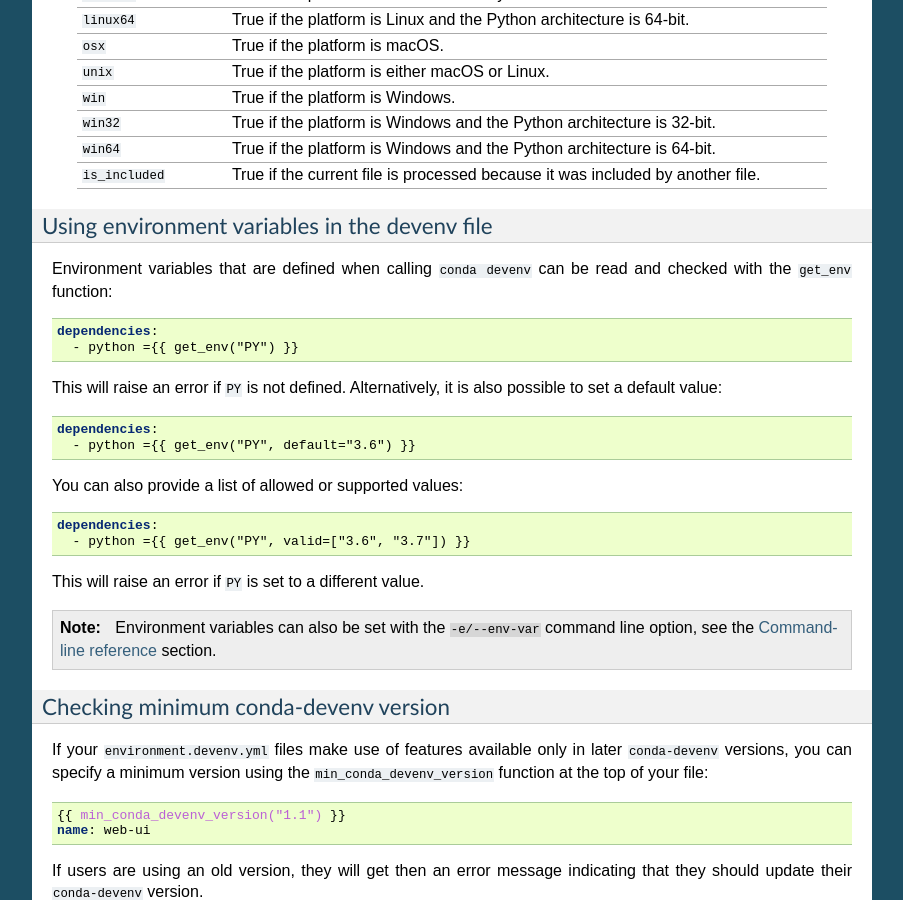
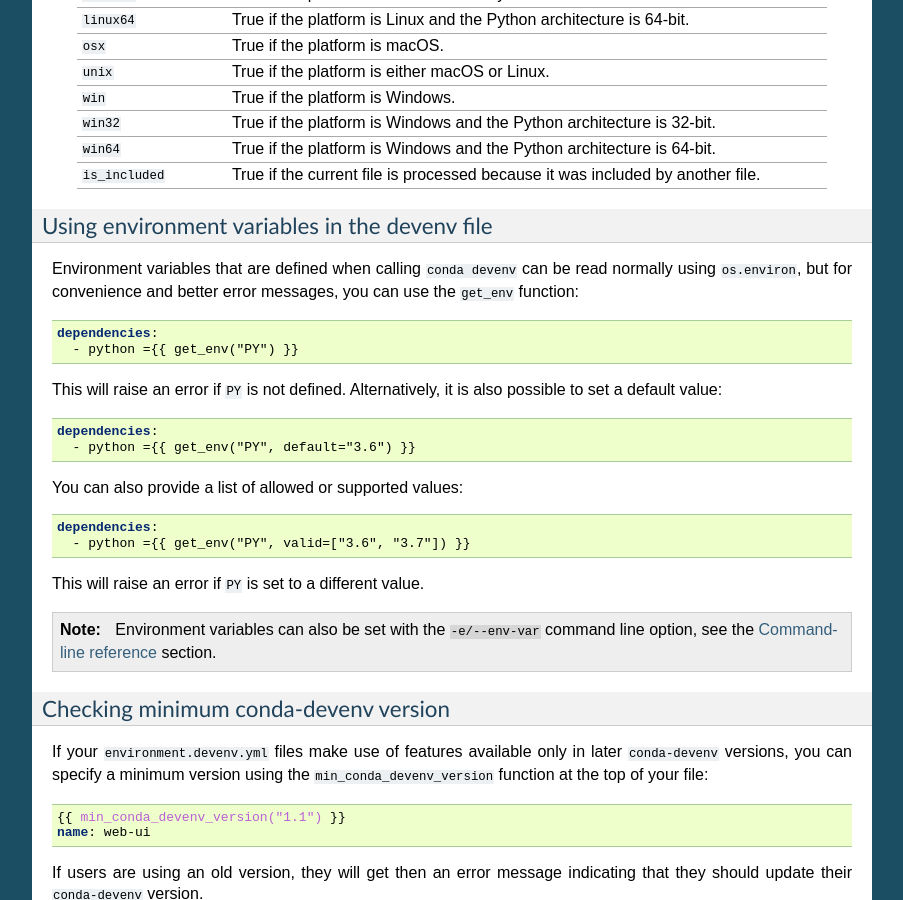
Before and after one commit to ESSS/conda-devenv, a Sphinx documentation site: the page built from docs/usage.rst, in a window 1280 px wide and 900 px high, scrolled down 887 px. Shown: the whole window, without its empty margins (198-1101 px from the left). Built offline with Sphinx 7.4.7, drawn with Linux system fonts in a browser that asks for light colours; the version number could not be read and is left out.

Commit message:
Update docs/usage.rst

```diff
--- a/docs/usage.rst
+++ b/docs/usage.rst
@@ -77,7 +77,7 @@
 Using environment variables in the devenv file
 ----------------------------------------------
 
-Environment variables that are defined when calling ``conda devenv`` can be read and checked with the
+Environment variables that are defined when calling ``conda devenv`` can be read normally using ``os.environ``, but for convenience and better error messages, you can use the
 ``get_env`` function:
 
 .. code-block:: yaml
```
